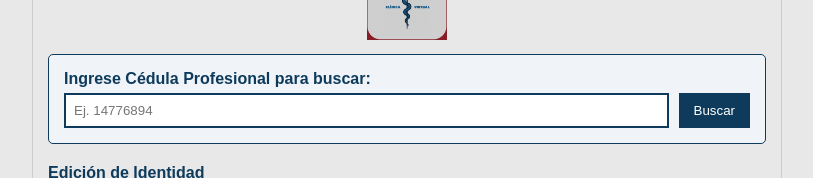
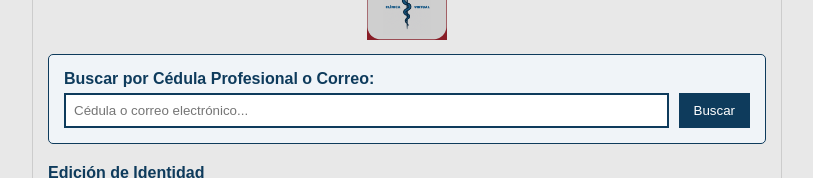
Before and after one commit to danielhuertatl/clinica-virtual-backend, a website: page pages/17-editar-personal.html in a window 1280 px wide. Shown: the part 147-325 px from the top of the page, without its empty margins (233-1046 px from the left). Drawn offline with Linux system fonts and the light colour scheme.

Commit message:
actualizar busqueda de personal más práctica y fácil

```diff
--- a/pages/17-editar-personal.html
+++ b/pages/17-editar-personal.html
@@ -22,9 +22,9 @@
         </div>
 
         <div class="id-paciente-section" style="background-color: #f0f4f8; padding: 15px; border-radius: 5px; border: 1px solid #0E3B5C; margin-bottom: 20px;">
-            <label style="color: #0E3B5C; font-weight: bold;">Ingrese Cédula Profesional para buscar:</label>
+            <label style="color: #0E3B5C; font-weight: bold;">Buscar por Cédula Profesional o Correo:</label>
             <div class="input-inline" style="margin-top: 5px;">
-                <input type="text" id="buscar-cedula" placeholder="Ej. 14776894" style="width: 100%; padding: 8px;">
+                <input type="text" id="buscar-cedula" placeholder="Cédula o correo electrónico..." style="width: 100%; padding: 8px;">
                 <button type="button" class="btn-ok" onclick="simularBusqueda()">Buscar</button>
             </div>
         </div>
```
